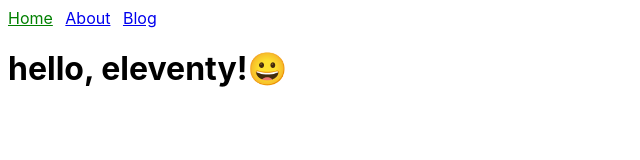
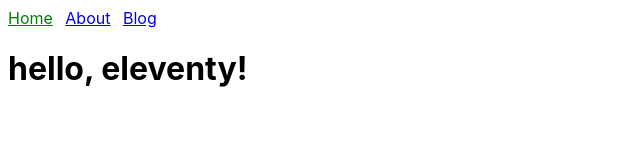
Before and after one commit to mubaraqwahab/eleventy-tutorial-demos, an Eleventy site: page src/index.html in a window 1280 px wide. Shown: the whole page, without its empty margins (0-640 px from the left). Built offline with nearby package versions, Linux system fonts and the light colour scheme; Eleventy itself is replaced by a stand-in of ours; files that its build step writes are made by us from their sources.

Commit message:
prettier nuisance

```diff
--- a/src/index.html
+++ b/src/index.html
@@ -4,5 +4,3 @@
 ---
 
 <h1>{{ "Hello, Eleventy!" | lower }}</h1>
-
-<script src="/js/script.js"></script>
--- a/src/js/script.js
+++ /dev/null
@@ -1 +0,0 @@
-document.querySelector("h1").textContent += "😀";
```
Also changed, not shown: .eleventy.js, 3 other files.
